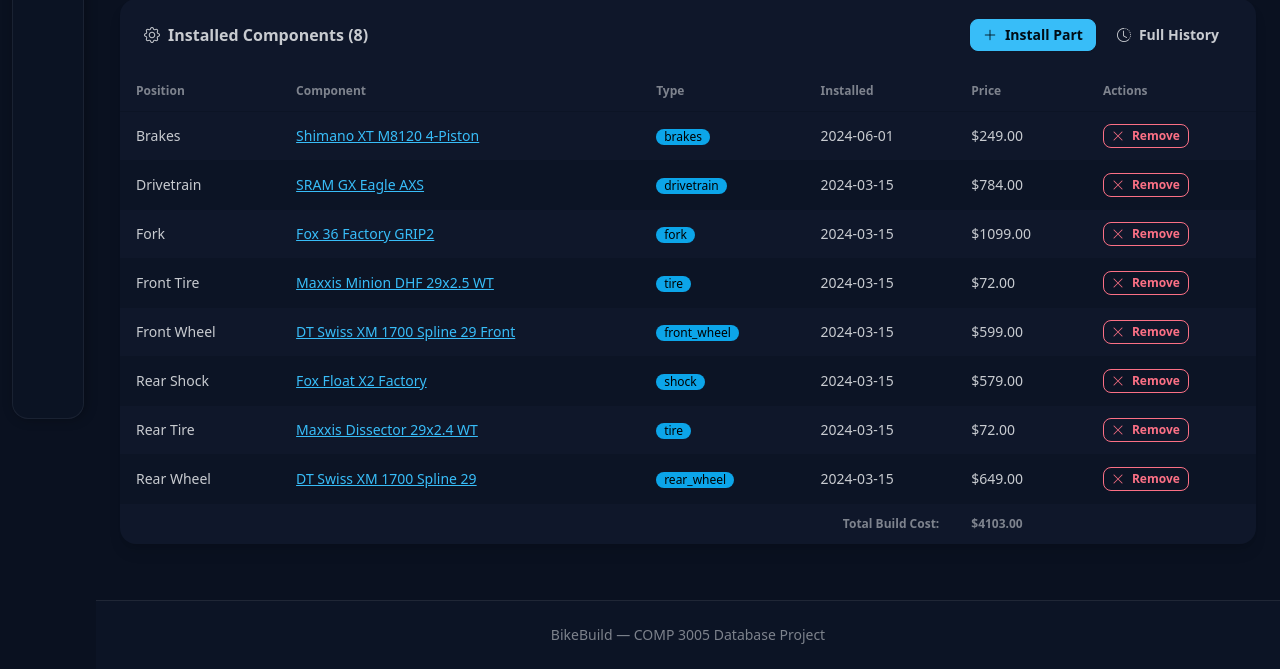
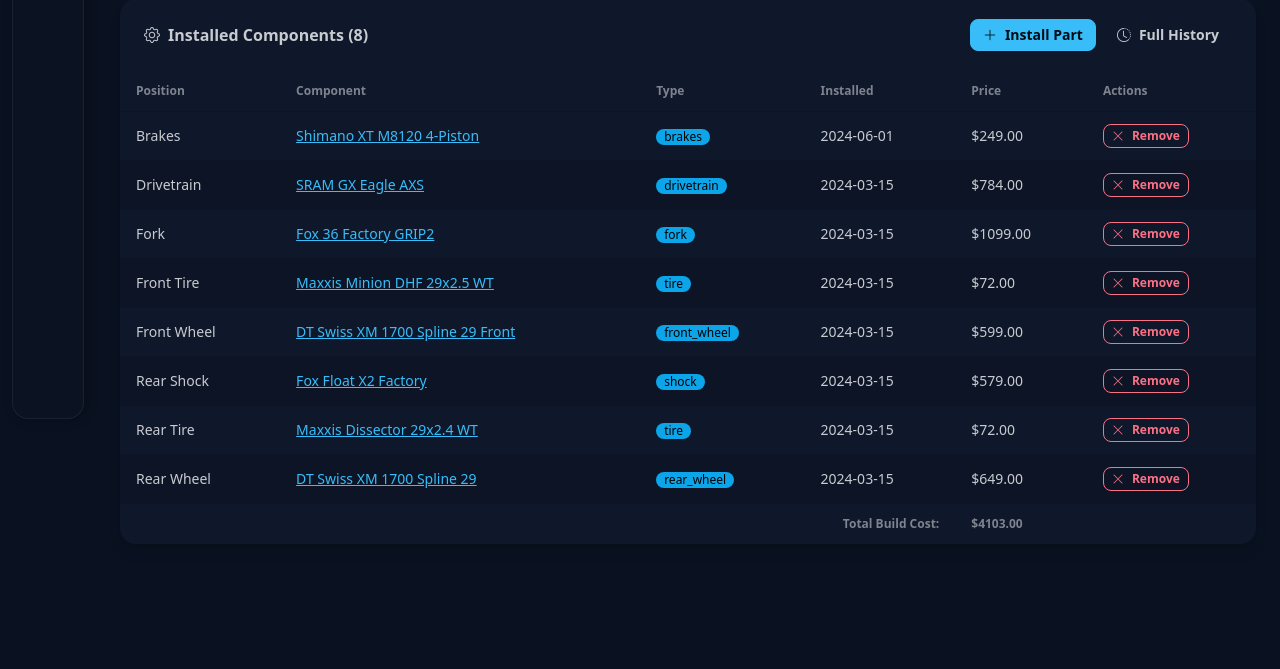
Before and after one commit to nelsonthelad/BikeBuild, a Flask app: page /bikes/1 in a window 1280 px wide. Shown: the part 369-1038 px from the top of the page. After the commit the page ends 898 px from the top, so only its background shows below. Run offline with Flask 3, Linux system fonts and the light colour scheme; data comes from the database, SQL or seed files in the repository; some libraries are stand-ins or nearby versions.

Commit message:
Removed footer

```diff
--- a/templates/base.html
+++ b/templates/base.html
@@ -61,9 +61,6 @@
             {% block content %}{% endblock %}
         </main>
 
-        <footer class="footer footer-center p-6 bg-base-200 text-base-content/60 border-t border-base-content/10 no-print">
-            <p class="text-sm">BikeBuild &mdash; COMP 3005 Database Project</p>
-        </footer>
     </div>
 
     <script>
```
